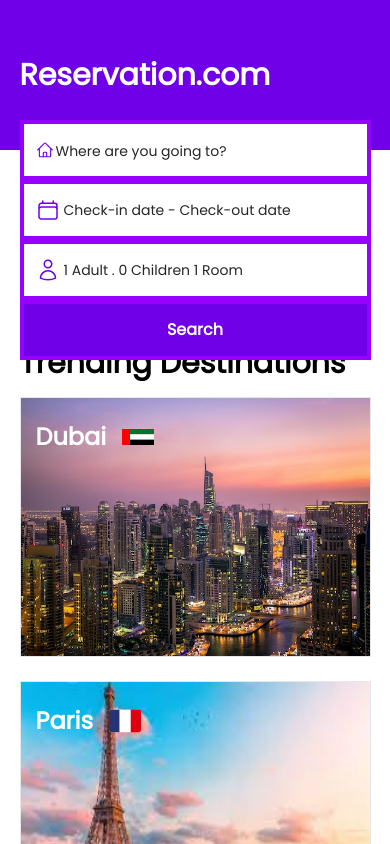
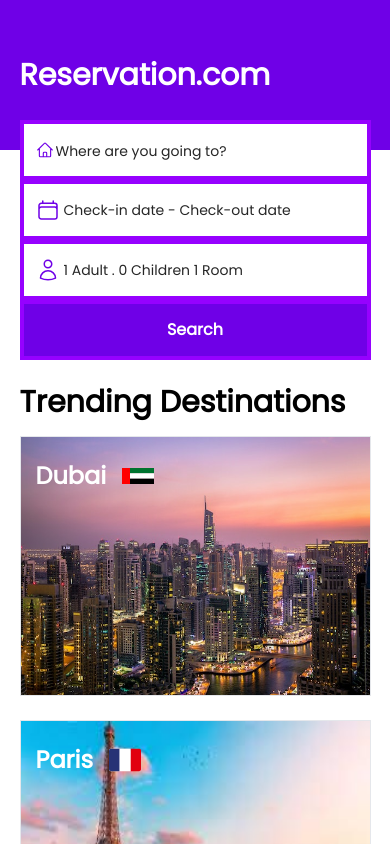
Before and after one commit to Pave-Technologies-Ltd/reservation, a React (Vite) app: page / in a window 390 px wide. Shown: the top 844 px of the page. Built offline with nearby package versions, Linux system fonts and the light colour scheme; what axios-rate-limit would draw is missing.

Commit message:
adjustments

```diff
--- a/src/Screens/Home.tsx
+++ b/src/Screens/Home.tsx
@@ -188,7 +188,7 @@
           </div>
         </div> */}
         {/* Destinations */}
-        <div className="md:px-[10%] px-[5%] md:mt-[5%] mt-[50%]">
+        <div className="md:px-[10%] px-[5%] md:mt-[5%] mt-[60%]">
           <h1 className="text-3xl font-semibold">Trending Destinations</h1>
           {/* <h6 className="text-md text-[#6b9ccf]">
             Most popular choices for travellers from Nigeria
```
